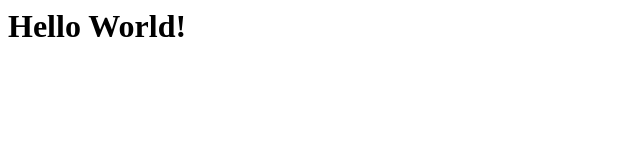
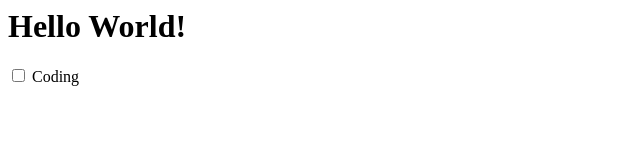
Before and after one commit to BisSamChan/car_mileage.github.io, a plain HTML site: page index.html in a window 1280 px wide. Shown: the full height of the page, 0-640 px from the left. Drawn offline with Linux system fonts and the light colour scheme.

Commit message:
Update index.html

```diff
--- a/index.html
+++ b/index.html
@@ -1 +1,5 @@
 <h1>Hello World!</h1>
+<label>
+  <input type="checkbox" name="interest" value="coding">
+  Coding
+</label>
```
